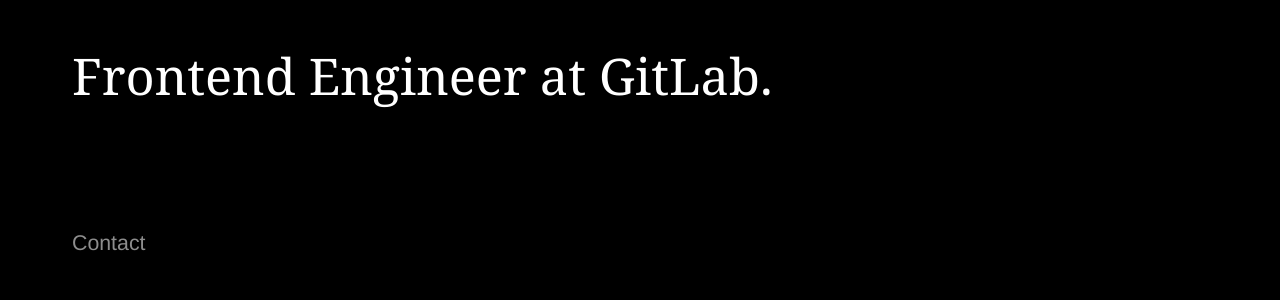
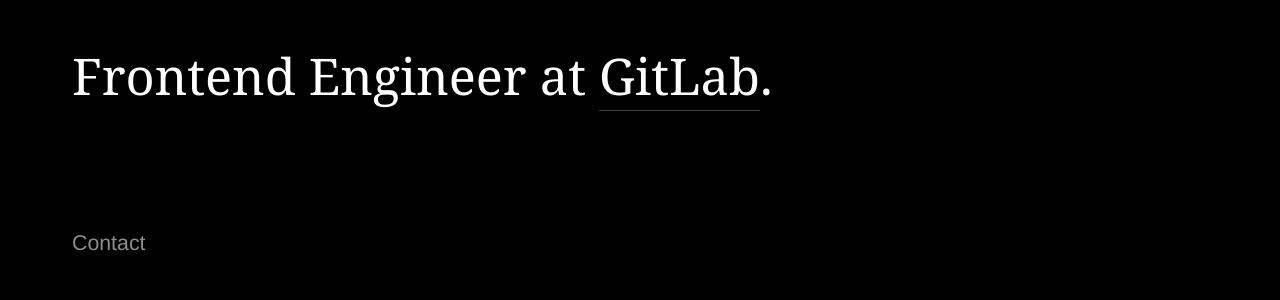
Before and after one commit to rcrespo9/portfolio-2018, a Jekyll site: the page built from index.md, in a window 1280 px wide. Shown: the part 675-975 px from the top of the page. Built offline with Jekyll 4.4.1, drawn with Linux system fonts in a browser that asks for light colours; some web fonts are replaced; part of the change alters nothing that is shown.

```diff
--- a/_layouts/home.html
+++ b/_layouts/home.html
@@ -2,7 +2,7 @@
 layout: default
 ---
 
-{%- include page-section.html title='Currently' blurb='Frontend Engineer at GitLab.' -%}
+{%- include page-section.html title='Currently' blurb='Frontend Engineer at <a href="https://gitlab.com/rcrespo3" target="_blank">GitLab</a>.' -%}
 
 {% comment %} {%- include page-section.html title='Selected Work' projects=site.data.projects -%} {% endcomment %}
 
```
